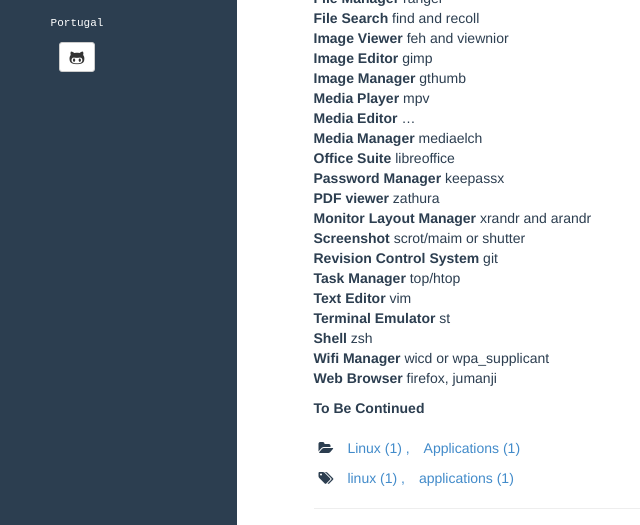
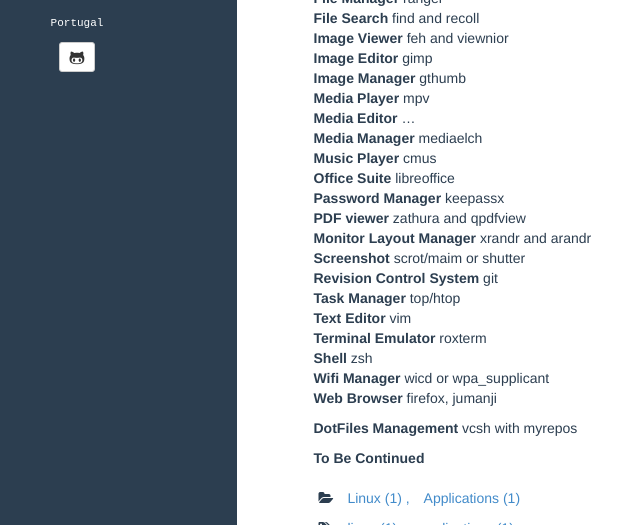
Before and after one commit to 2phost/2phost.github.io, a Jekyll site: the page built from _posts/2015-08-24-the-linux-app-list.md, in a window 1280 px wide and 1319 px high, cut to the strip 282-807 px from the top of the window. Shown: the whole strip, without its empty margins (83-723 px from the left). Built offline with Jekyll 4.4.1, drawn with Linux system fonts in a browser that asks for light colours; comment, search, counter and statistics services are not loaded.

Commit message:
List Updated

```diff
--- a/_posts/2015-08-24-the-linux-app-list.md
+++ b/_posts/2015-08-24-the-linux-app-list.md
@@ -20,19 +20,21 @@
 **Media Player** mpv
 **Media Editor** ...
 **Media Manager** mediaelch
+**Music Player** cmus
 **Office Suite** libreoffice
 **Password Manager** keepassx
-**PDF viewer** zathura
+**PDF viewer** zathura and qpdfview
 **Monitor Layout Manager** xrandr and arandr
 **Screenshot** scrot/maim or shutter
 **Revision Control System** git
 **Task Manager** top/htop
 **Text Editor** vim
-**Terminal Emulator** st
+**Terminal Emulator** roxterm
 **Shell** zsh
 **Wifi Manager** wicd or wpa_supplicant
 **Web Browser** firefox, jumanji
 
+**DotFiles Management** vcsh with myrepos
 
 
 **To Be Continued**
```
